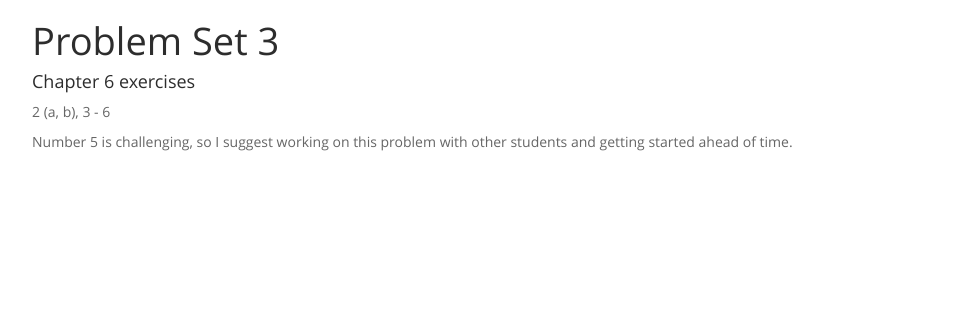
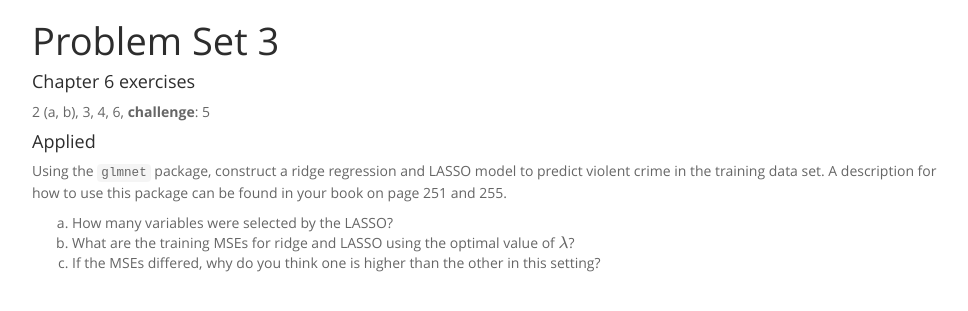
Before and after one commit to anhnguyendepocen/math-244, a Jekyll site: the page assets/week-04/ps-3.html, which Jekyll copies as it is, in a window 1280 px wide. Shown: the top 311 px of the page, without its empty margins (153-1121 px from the left). Built offline with Jekyll 4.4.1, drawn with Linux system fonts in a browser that asks for light colours; formulas are drawn with MathJax 3.

Commit message:
add activity

```diff
--- a/assets/week-04/ps-3.html
+++ b/assets/week-04/ps-3.html
@@ -107,8 +107,16 @@ $(document).ready(function () {
 
 <div id="chapter-6-exercises" class="section level4">
 <h4>Chapter 6 exercises</h4>
-<p>2 (a, b), 3 - 6</p>
-<p>Number 5 is challenging, so I suggest working on this problem with other students and getting started ahead of time.</p>
+<p>2 (a, b), 3, 4, 6, <strong>challenge</strong>: 5</p>
+</div>
+<div id="applied" class="section level4">
+<h4>Applied</h4>
+<p>Using the <code>glmnet</code> package, construct a ridge regression and LASSO model to predict violent crime in the training data set. A description for how to use this package can be found in your book on page 251 and 255.</p>
+<ol style="list-style-type: lower-alpha">
+<li>How many variables were selected by the LASSO?</li>
+<li>What are the training MSEs for ridge and LASSO using the optimal value of <span class="math inline">\(\lambda\)</span>?</li>
+<li>If the MSEs differed, why do you think one is higher than the other in this setting?</li>
+</ol>
 </div>
 
 
```
Also changed, not shown: assets/week-04/ps-3.Rmd (+8 -2 lines).
